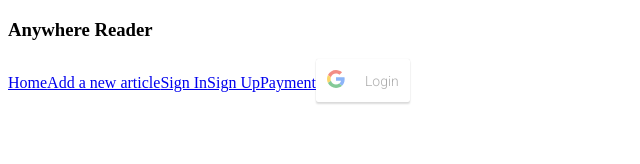
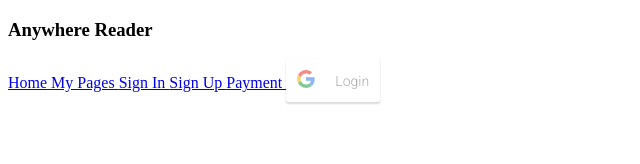
Before and after one commit to BloomTech-Labs/Labs8-OfflineReader, a React (Create React App) app in the folder frontend/: page / in a window 1280 px wide. Shown: the top 164 px of the page, without its empty margins (0-640 px from the left). Built offline with nearby package versions, Linux system fonts and the light colour scheme; no server answers; what react-stripe-elements would draw is missing.

Commit message:
renamed link to testScraperFormContainer as My Pages

```diff
--- a/frontend/src/components/Navi/Navi.js
+++ b/frontend/src/components/Navi/Navi.js
@@ -12,10 +12,10 @@ class Navi extends Component {
 				<NavLink exact to="/landingpage">
 					Home
 				</NavLink>
-				<NavLink to="/testScraperFormContainer">Add a new article</NavLink>
-				<NavLink to="/signIn">Sign In</NavLink>
-				<NavLink to="/signUp">Sign Up</NavLink>
-				<NavLink to="/payment">Payment</NavLink>
+				<NavLink to="/testScraperFormContainer"> My Pages </NavLink>
+				<NavLink to="/signIn">Sign In </NavLink>
+				<NavLink to="/signUp">Sign Up </NavLink>
+				<NavLink to="/payment">Payment </NavLink>
 				<GoogleAuthContainer />
 			</div>
 		);
```
